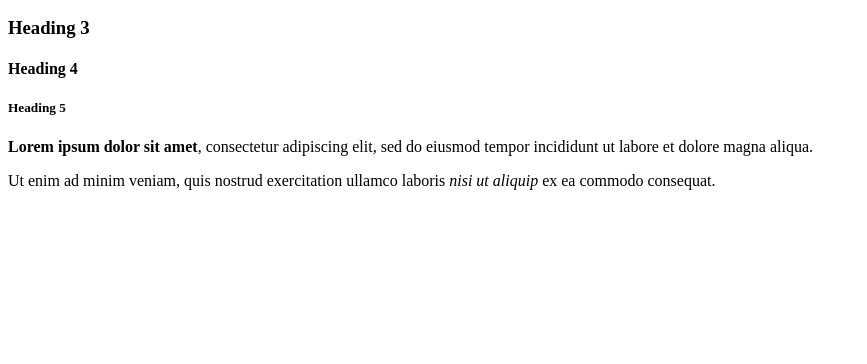
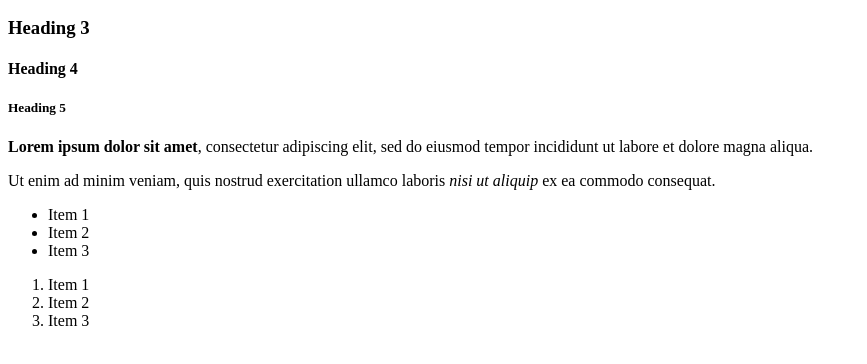
Before and after one commit to nmanhas2/OdinProject, a plain HTML site: page html_foundations/html-boilerplate/index.html in a window 1280 px wide. Shown: the part 110-474 px from the top of the page, without its empty margins (0-867 px from the left). Drawn offline with Linux system fonts and the light colour scheme.

Commit message:
Completed lists lesson

```diff
--- a/html_foundations/html-boilerplate/index.html
+++ b/html_foundations/html-boilerplate/index.html
@@ -6,11 +6,14 @@
     <title>Document</title>
 </head>
 <body>
+    <!-- Heading sizes -->
     <h1>Heading 1</h1>
     <h2>Heading 2</h2>
     <h3>Heading 3</h3>
     <h4>Heading 4</h4>
     <h5>Heading 5</h5>
+
+    <!-- Paragraphs -->
     <p>
         <!-- ctr + / to comment, strong = bold -->
         <strong>Lorem ipsum dolor sit amet</strong>, consectetur adipiscing elit, sed do eiusmod tempor
@@ -22,5 +25,19 @@
         Ut enim ad minim veniam, quis nostrud exercitation ullamco laboris
         <em>nisi ut aliquip</em> ex ea commodo consequat.
     </p>
+
+    <!-- Unordered list, these start w/ bullet points -->
+    <ul>
+        <li>Item 1</li>
+        <li>Item 2</li>
+        <li>Item 3</li>
+    </ul>
+
+    <!-- Ordered list, these are numbered -->
+    <ol>
+        <li>Item 1</li>
+        <li>Item 2</li>
+        <li>Item 3</li>
+    </ol>
 </body>
 </html>
```
